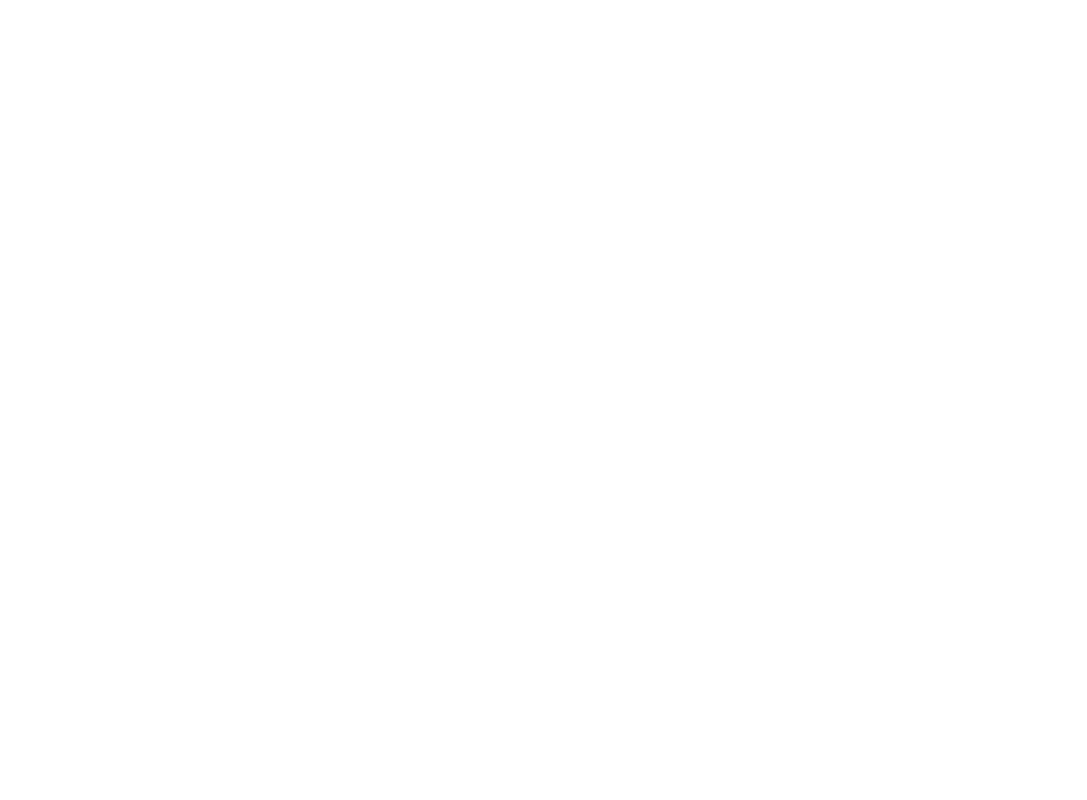
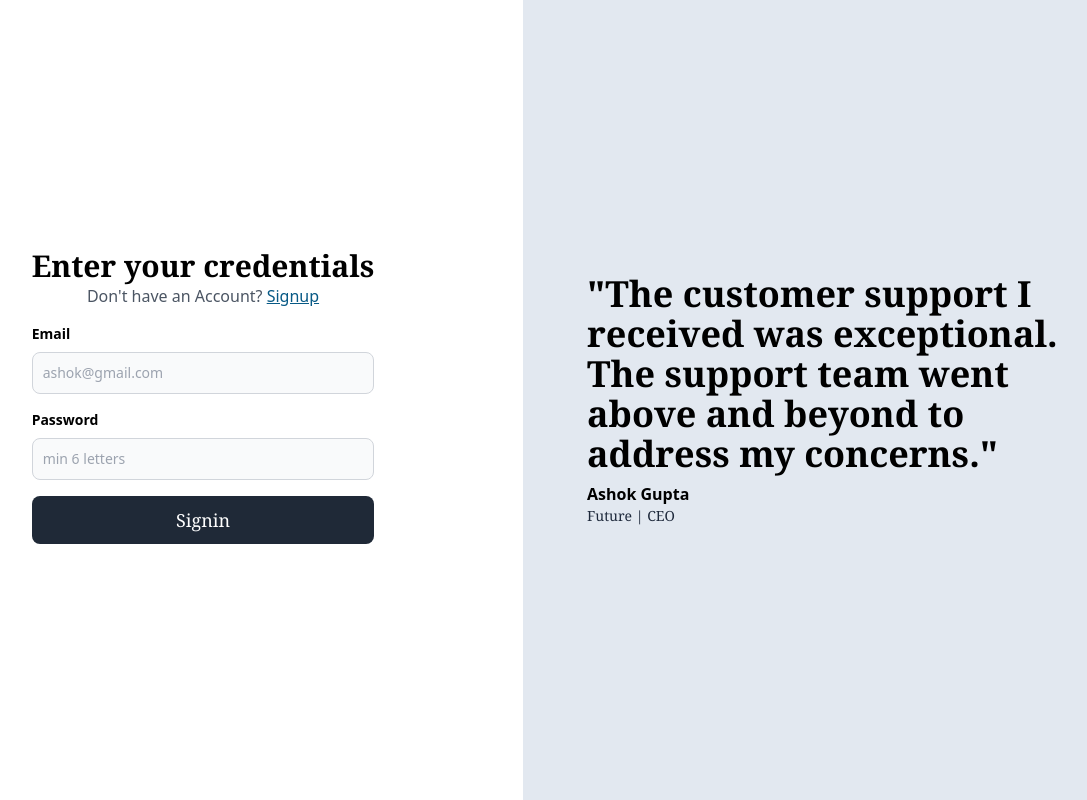
Before and after one commit to ashok-2003/Medium-project, a React (Vite) app in the folder Frontend/: page / in a window 1280 px wide. Before the commit this address had no page. Shown: the whole page, without its empty margins (117-1204 px from the left). Built offline with nearby package versions, Linux system fonts and the light colour scheme.

Commit message:
added the default route as signin

```diff
--- a/Frontend/src/App.tsx
+++ b/Frontend/src/App.tsx
@@ -15,6 +15,7 @@
         <BrowserRouter>
           <Routes>
             <Route path='/signup' element={<Signup />} />
+            <Route path='/' element={<Signin />} />
             <Route path='/signin' element={<Signin />} />
             <Route path='/blogs' element={<Blogs />} />
             <Route path='/blog/:id' element= {<Blog />} />
```
